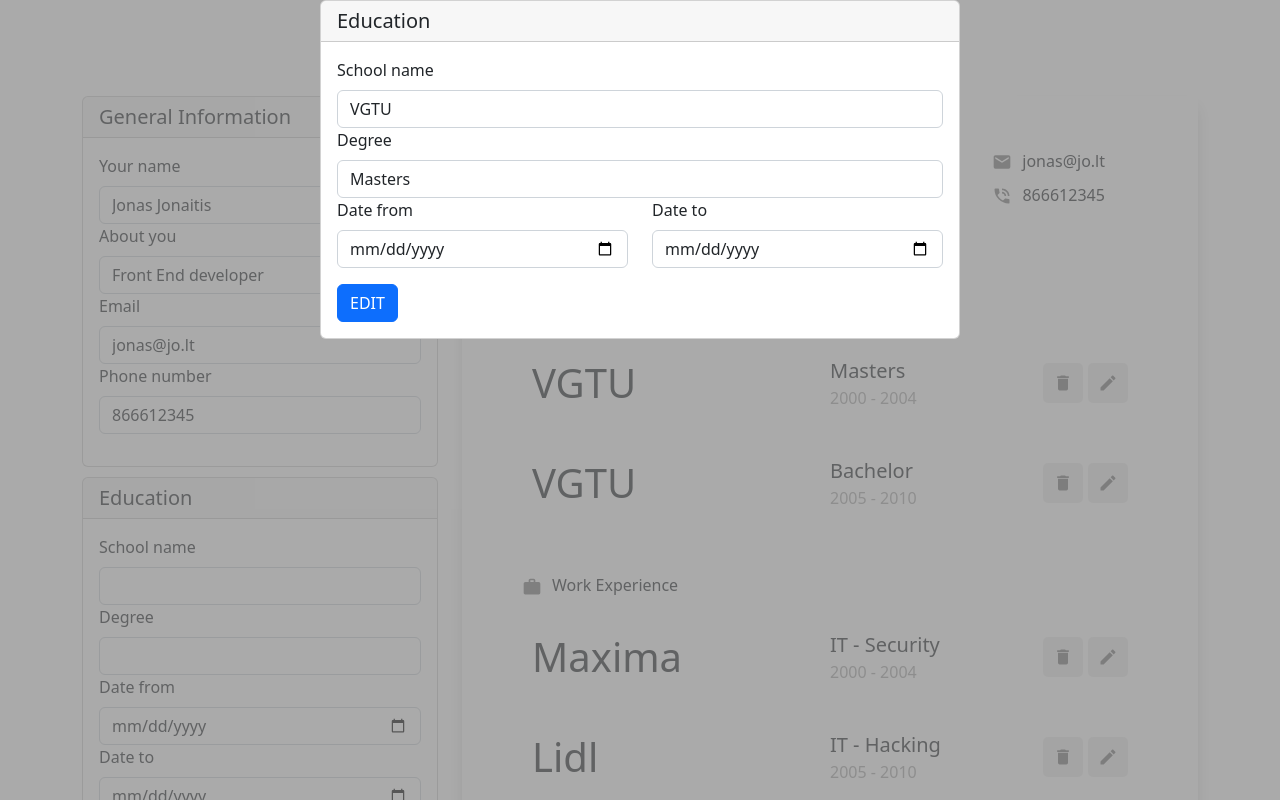
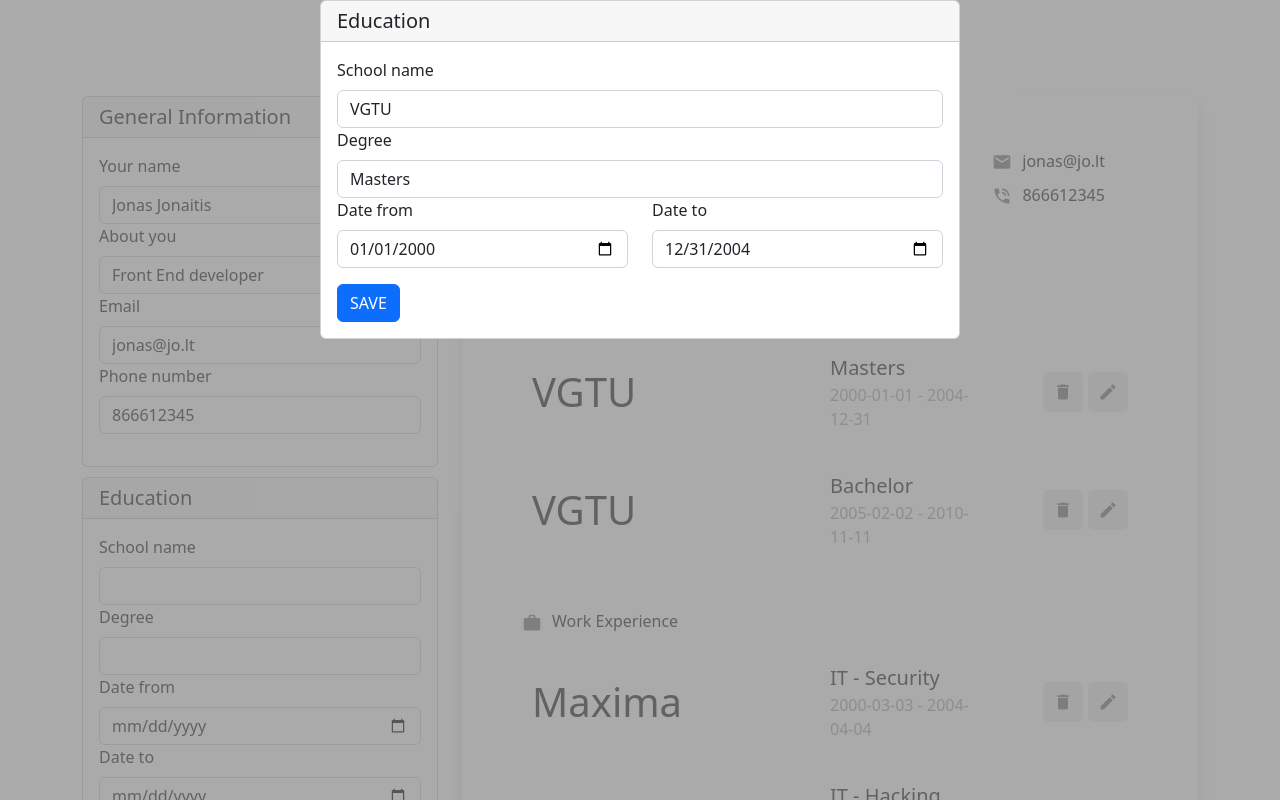
Before and after one commit to JonasKaruzas/cv-project, a React (Create React App) app: page / in a window 1280 px wide. Both pictures are taken after a click on the button 1108 px from the left and 383 px from the top of the page. Shown: the top 800 px of the page. Built offline with nearby package versions, Linux system fonts and the light colour scheme.

Commit message:
fix: :bug: bug fix

```diff
--- a/src/App.js
+++ b/src/App.js
@@ -29,15 +29,15 @@ const demoEducationInfo = [
     id: 1,
     schoolName: "VGTU",
     degree: "Masters",
-    dateFrom: 2000,
-    dateTo: 2004,
+    dateFrom: "2000-01-01",
+    dateTo: "2004-12-31",
   },
   {
     id: 2,
     schoolName: "VGTU",
     degree: "Bachelor",
-    dateFrom: 2005,
-    dateTo: 2010,
+    dateFrom: "2005-02-02",
+    dateTo: "2010-11-11",
   },
 ];
 
@@ -47,16 +47,16 @@ const demoWorkExperience = [
     company: "Maxima",
     position: "IT",
     mainTask: "Security",
-    dateFrom: 2000,
-    dateTo: 2004,
+    dateFrom: "2000-03-03",
+    dateTo: "2004-04-04",
   },
   {
     id: 2,
     company: "Lidl",
     position: "IT",
     mainTask: "Hacking",
-    dateFrom: 2005,
-    dateTo: 2010,
+    dateFrom: "2005-05-05",
+    dateTo: "2010-10-10",
   },
 ];
 
--- a/src/components/EditModal.jsx
+++ b/src/components/EditModal.jsx
@@ -41,7 +41,7 @@ function submitForm(e) {
                   </Col>
                 </Row>
               </Form.Group>
-              <Button variant="primary" type="submit">EDIT</Button>
+              <Button variant="primary" type="submit">SAVE</Button>
           </Form>
         </Card.Body>
       </Card>
--- a/src/components/EducationItem.jsx
+++ b/src/components/EducationItem.jsx
@@ -12,8 +12,8 @@ export function EducationItem({education, removeEducationItem, editEducationItem
         <div className="item-date">{education.dateFrom} - {education.dateTo}</div>
       </div>
       <div className="buttons-container">
-        <button onClick={() => removeEducationItem(education.id)}><img src={deleteImg} /></button>
-        <button onClick={() => editEducationItem(education.id)}><img src={pencil} /></button>
+        <button onClick={() => removeEducationItem(education.id)}><img alt='' src={deleteImg} /></button>
+        <button onClick={() => editEducationItem(education.id)}><img alt='' src={pencil} /></button>
       </div>
     </div>
   )
--- a/src/components/WorkExperienceItem.jsx
+++ b/src/components/WorkExperienceItem.jsx
@@ -11,8 +11,8 @@ export function WorkExperienceItem({experience, removeWorkExperienceItem, editWo
         <div className="item-date">{experience.dateFrom} - {experience.currentlyWorkingHere ? 'Currently working here' : experience.dateTo}</div>
       </div>
       <div className="buttons-container">
-        <button onClick={() => removeWorkExperienceItem(experience.id)} variant="outline-danger" size="sm" type="submit"><img src={deleteImg} /></button>
-        <button onClick={() => editWorkExperience(experience.id)}><img src={pencil} /></button>
+        <button onClick={() => removeWorkExperienceItem(experience.id)}><img alt='' src={deleteImg} /></button>
+        <button onClick={() => editWorkExperience(experience.id)}><img alt='' src={pencil} /></button>
       </div>
     </div>
   )
```
